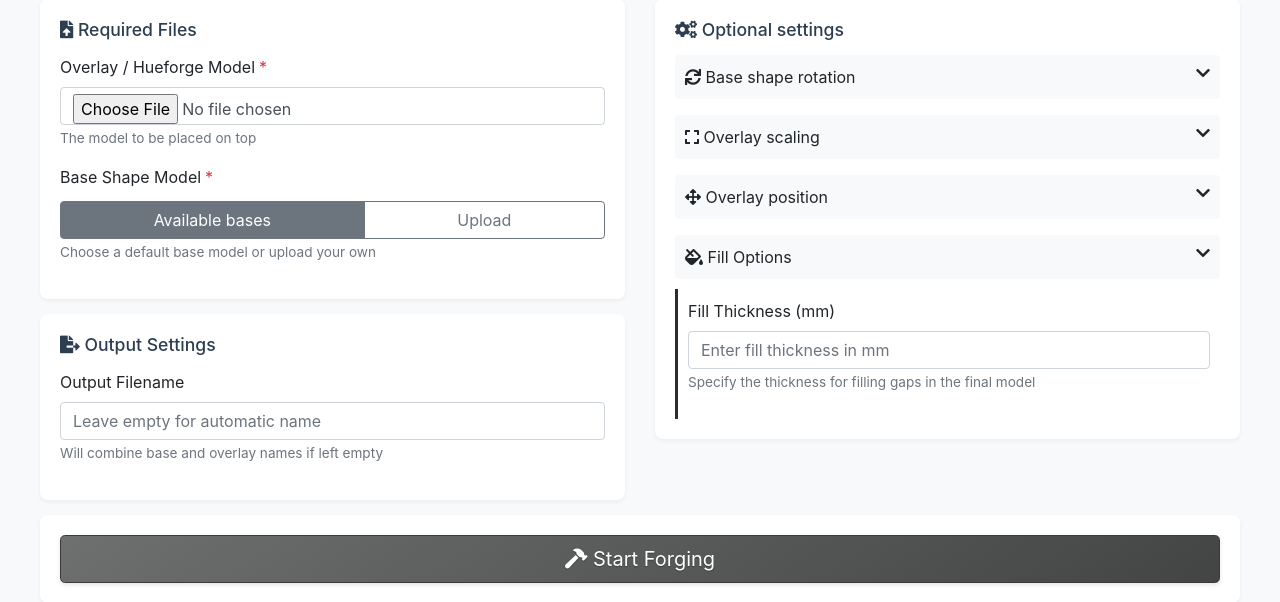
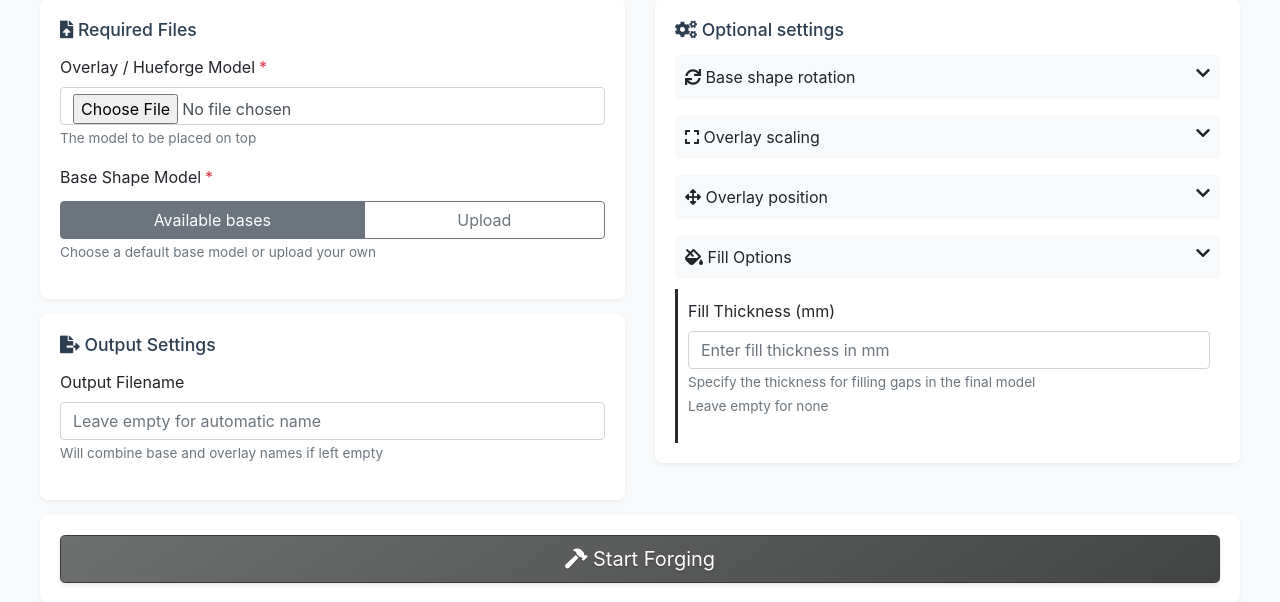
Before and after one commit to S1N4X/SmithForge-WebUI, a FastAPI app: template web/templates/index.html in a window 1280 px wide, after a click on "Fill Options". Shown: the part 231-833 px from the top of the page. Run offline with FastAPI, Linux system fonts and the light colour scheme; the template is opened without the code that fills it, so the values that code supplies are empty; some libraries are stand-ins or nearby versions.

Commit message:
Update fill input precision and enhance help text in index template

```diff
--- a/web/templates/index.html
+++ b/web/templates/index.html
@@ -224,8 +224,8 @@
                          <div id="fill" class="optional-section">
                             <div class="form-group">
                                 <label for="fill">Fill Thickness (mm)</label>
-                                <input type="number" step="0.1" name="fill" id="fill" class="form-control" placeholder="Enter fill thickness in mm">
-                                <small class="help-text">Specify the thickness for filling gaps in the final model</small>
+                                <input type="number" step="0.01" name="fill" id="fill" class="form-control" placeholder="Enter fill thickness in mm">
+                                <small class="help-text">Specify the thickness for filling gaps in the final model<br>Leave empty for none</small>
                             </div>
                         </div>
 <!-- DEV
```
